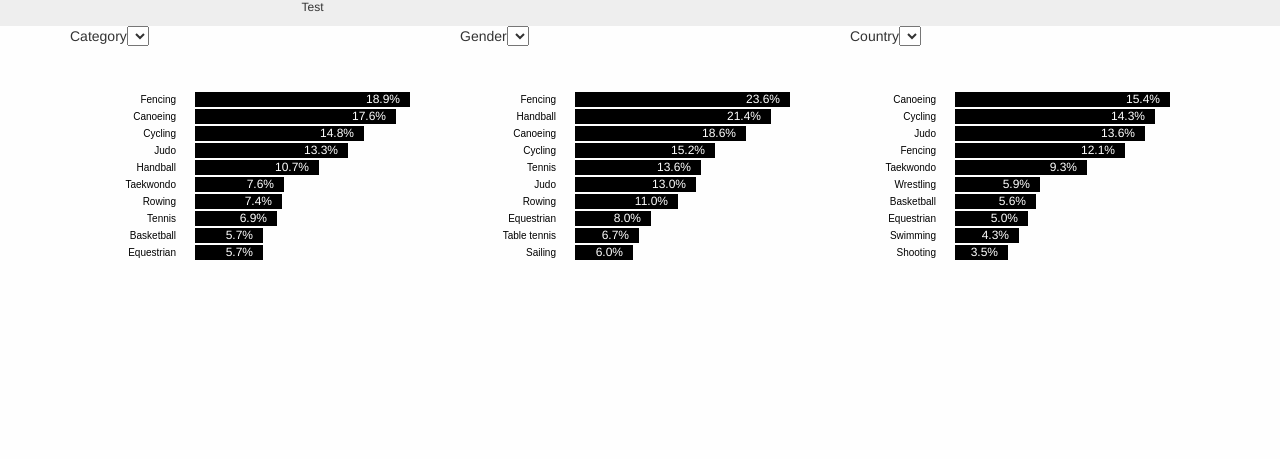
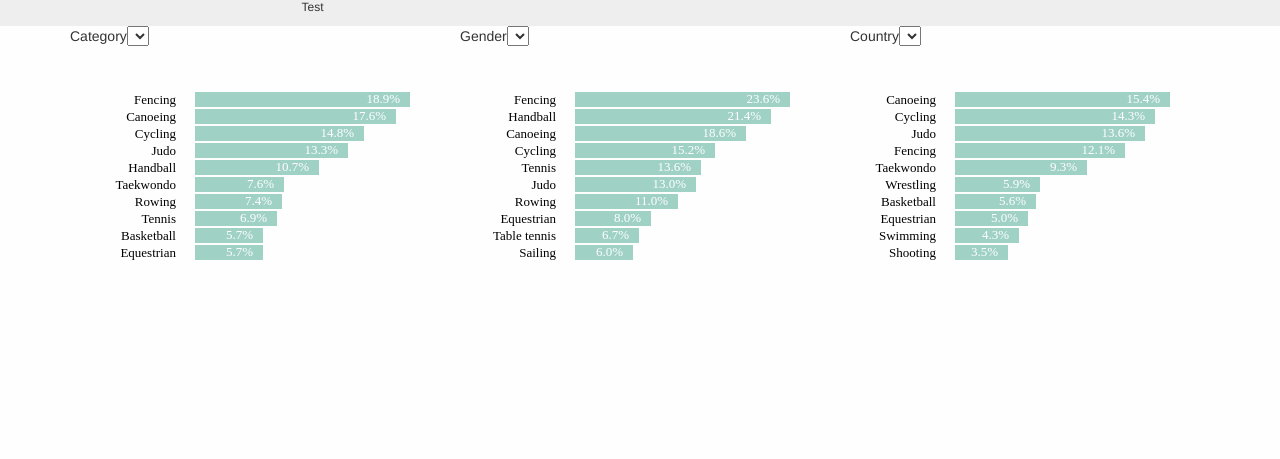
Before and after one commit to floram01/datajournalism, a Flask app: page / in a window 1280 px wide. Shown: the part 51-510 px from the top of the page. Run offline with Flask 2, Linux system fonts and the light colour scheme; lists and menus that the app fills with data are empty; some libraries are stand-ins or nearby versions.

Commit message:
add tctc color and police

```diff
--- a/static/core/css/main.css
+++ b/static/core/css/main.css
@@ -36,12 +36,6 @@ a:hover {
     color:white;
     padding-top: 3%;
     margin:10%;
-}
-
-#nbviz {
-    /*position: relative;*/
-    /*width: 100%;*/
-/*    margin: 10%;*/
 }
 
 #chart {
@@ -88,3 +82,15 @@ a:hover {
     text-align: center;
 
 }
+
+.svg-main-color{
+    fill:#A0D1C5
+}
+
+text {
+    color:#404040;
+    font-family:'Montserrat';
+    font-size:13px;
+    font-weight:400;
+    letter-spacing:'normal'
+}
--- a/static/core/tools/horizontalBarchart.js
+++ b/static/core/tools/horizontalBarchart.js
@@ -52,6 +52,7 @@
     // update all bars that are bound to a DOM element
     bars
     .transition().duration(nbviz.TRANS_DURATION)
+    .attr('class','svg-main-color')
     .attr('height', barWidth)
     .attr('width', function(d){return graphContainer.scales.xScale(d.value);})
     .attr('y', function(d,i){return graphContainer.scales.yScale(i);})
```
